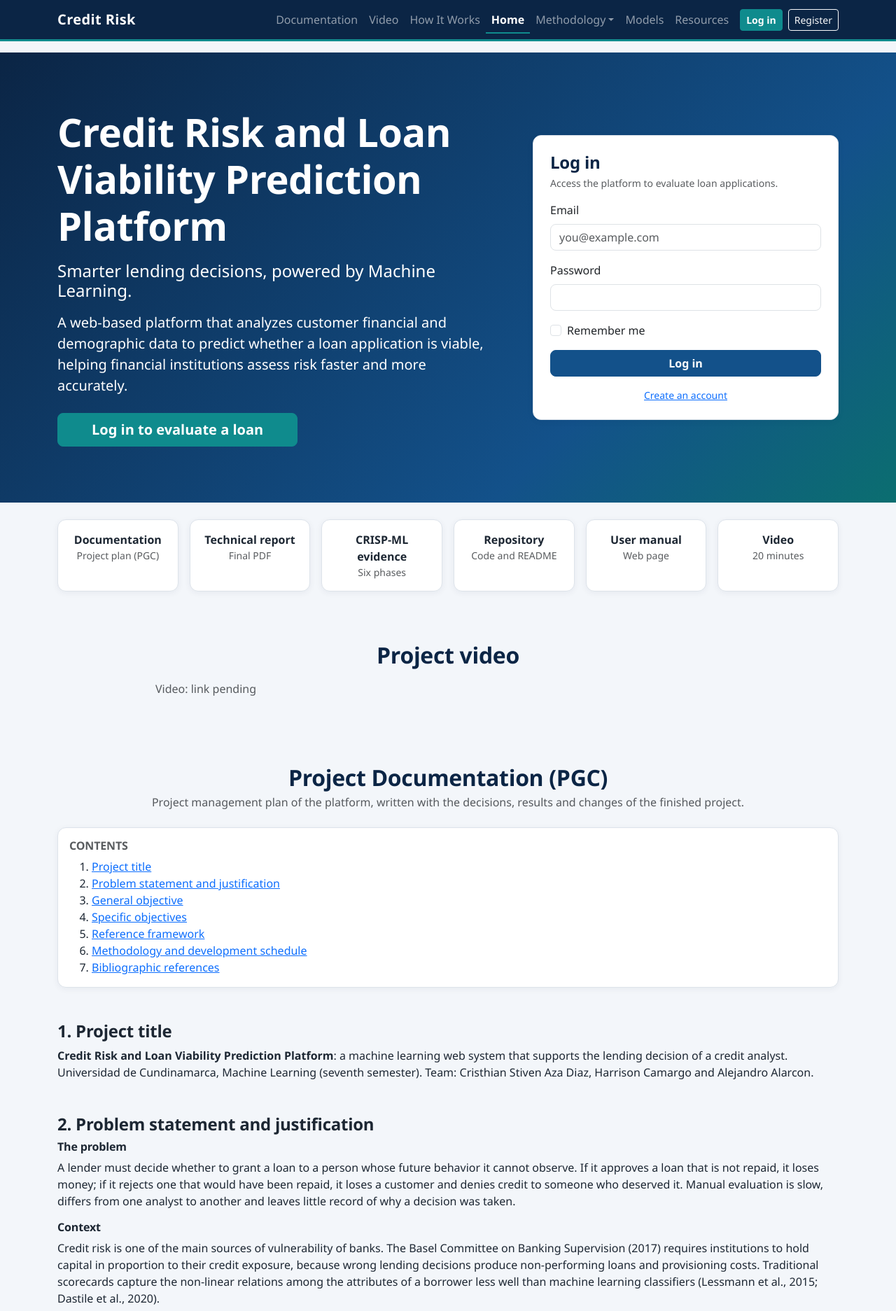
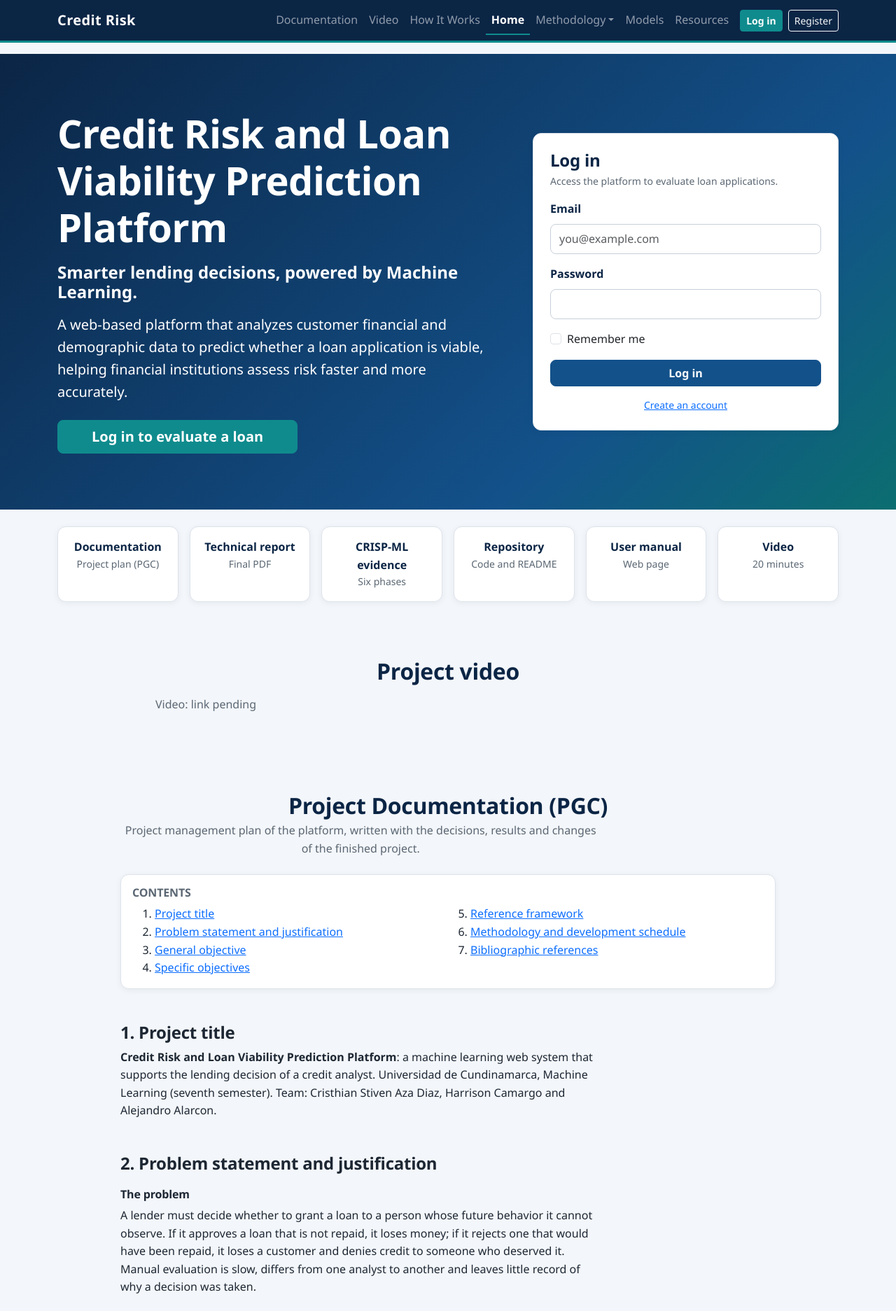
Before and after one commit to Cristhian731/Credit-Risk, a Flask app: page / in a window 1280 px wide. Shown: the top 1873 px of the page at 70% size. Run offline with Flask 3, Linux system fonts and the light colour scheme; some libraries are stand-ins or nearby versions.

Commit message:
style: apply a consistent visual polish to the public and private pages

```diff
--- a/static/css/main.css
+++ b/static/css/main.css
@@ -202,3 +202,73 @@ a:focus-visible, .btn:focus-visible, .form-control:focus, .form-select:focus, .f
     padding-top: 8px;
   }
 }
+
+/* Home: documentation (PGC), quick access, video and manual */
+.pgc-doc { max-width: 960px; }
+.pgc-doc article { scroll-margin-top: 80px; }
+.pgc-doc h4 { margin-top: 1.25rem; }
+.pgc-toc ol { columns: 2; column-gap: 2rem; }
+.pgc-table { background: #fff; font-size: .9rem; }
+.pgc-table th { white-space: nowrap; }
+.video-frame { border-radius: 8px; overflow: hidden; }
+.manual-page { max-width: 820px; }
+.manual-figure { display: block; margin: 1rem 0 .5rem; }
+.resource-card { position: relative; }
+@media (max-width: 575px) { .pgc-toc ol { columns: 1; } }
+
+/* Visual polish: spacing, type scale, cards, tables and small screens (same inside and outside the login) */
+body { line-height: 1.6; }
+h1 { font-weight: 700; }
+h2, .h2 { font-weight: 700; }
+h3, .h3, h4, .h4, h5, .h5, h6, .h6 { font-weight: 600; }
+p, li { max-width: 75ch; }
+.text-center p, .card p, td p, th p, .hero p, .table li, .pgc-table p { max-width: none; }
+
+/* Page titles: one style for every page */
+section h1.h3, section h1.h2, .app-main h1 {
+  padding-bottom: 0.5rem;
+  margin-bottom: 1.25rem !important;
+  border-bottom: 3px solid var(--cr-teal);
+  display: inline-block;
+}
+
+/* Cards: even padding, clickable cards react to the pointer */
+.card h5, .card h4, .card .h5, .card .h6 { margin-bottom: 0.5rem; }
+a.card { color: inherit; transition: transform .15s ease, box-shadow .15s ease, border-color .15s ease; }
+a.card:hover, .resource-card:hover {
+  transform: translateY(-2px);
+  border-color: var(--cr-teal);
+  box-shadow: 0 6px 18px rgba(11, 37, 69, 0.12);
+}
+.resource-card { transition: transform .15s ease, box-shadow .15s ease, border-color .15s ease; }
+.resource-card { display: flex; flex-direction: column; }
+.quick-access .card strong { color: var(--cr-navy); }
+
+/* Tables: zebra rows, comfortable cells, never wider than the screen */
+.table { --bs-table-striped-bg: var(--cr-soft); }
+.table > :not(caption) > * > * { padding: 0.65rem 0.75rem; vertical-align: middle; }
+.table tbody tr:hover { background: rgba(15, 139, 141, 0.06); }
+.table-responsive { border: 1px solid var(--cr-border); border-radius: 0.5rem; background: #fff; }
+.table-responsive > .table { margin-bottom: 0; }
+
+/* Forms */
+.form-label { font-weight: 600; color: var(--cr-navy); }
+.form-control, .form-select { border-color: #c7d0da; padding: 0.55rem 0.75rem; }
+.form-text, .text-muted { color: #5b6773 !important; }
+
+/* Sections of the public pages: vertical rhythm */
+section.py-5 { padding-top: 3.5rem !important; padding-bottom: 3.5rem !important; }
+.footer-gap, .site-footer { margin-top: auto; }
+.site-footer { padding: 1.25rem 0; font-size: 0.9rem; }
+
+/* Alerts and badges */
+.alert { border-radius: 0.6rem; }
+.badge { font-weight: 600; letter-spacing: 0.02em; }
+
+@media (max-width: 767px) {
+  .hero { padding: 48px 0; }
+  .hero h1 { font-size: 2rem; }
+  section.py-5 { padding-top: 2.25rem !important; padding-bottom: 2.25rem !important; }
+  .table { font-size: 0.875rem; }
+  .app-main { padding-left: 0; padding-right: 0; }
+}
```
